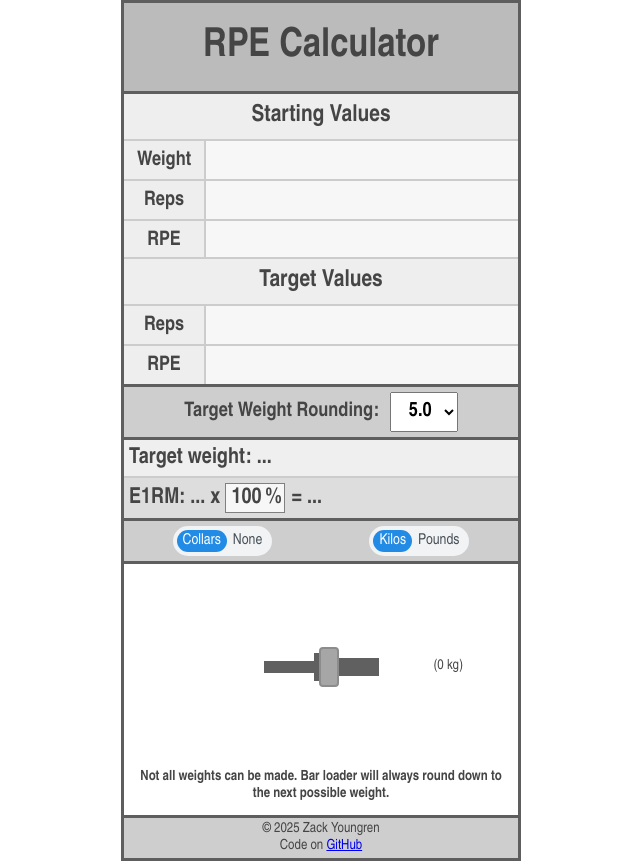
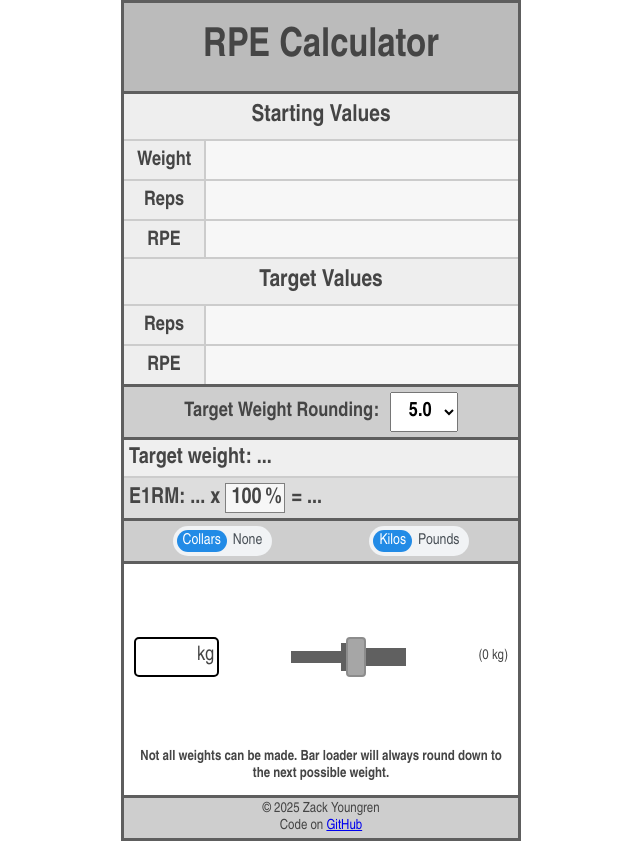
Before and after one commit to zack/rpe, a React (Vite) app: page / in a window 1280 px wide. Shown: the whole page, without its empty margins (319-959 px from the left). Built offline with nearby package versions, Linux system fonts and the light colour scheme; a web font is replaced by a local one.

Commit message:
collars, pounds, kilos, bar weight, plates, etc.

```diff
--- a/src/App.css
+++ b/src/App.css
@@ -56,20 +56,40 @@ body {
   height: 165px;
   margin: 20px 0;
   place-content: center;
+  justify-content: space-between;
+  margin: 10px;
 }
 
 .bar-container {
+  display: flex;
   align-items: center;
+  justify-content: center;
+}
+
+.bar-weight-container {
   display: flex;
+  width: 85px;
 }
 
 input.bar-weight {
   border-radius: 5px;
   border: 2px solid black;
-  font-size: 20px;
+  display: inline;
+  font-weight: bold;
   height: 40px;
-  text-align: center;
-  width: 70px;
+  padding-left: 5px;
+  padding: 2px;
+  position: relative;
+  width: 85px;
+}
+
+.bar-weight-unit {
+  display: inline;
+  position: relative;
+  right: 22px;
+  top: 7.5px;
+  user-select: none;
+  z-index: 1;
 }
 
 .actual-bar-weight {
@@ -131,39 +151,39 @@ input.bar-weight {
   writing-mode: vertical-rl;
 }
 
-.plate.k25 {
+.plate.k25, .plate.l55 {
   background: #d90000;
   border: 2px solid #970000;
   height: 160px;
 }
 
-.plate.k20 {
+.plate.k20, .plate.l45 {
   background: #0000b7;
   border: 2px solid #170068;
   height: 160px;
 }
 
-.plate.k15 {
+.plate.k15, .plate.l35 {
   background: #eaea14;
   border: 2px solid #b1b100;
   color: black;
   height: 160px;
 }
 
-.plate.k10 {
+.plate.k10, .plate.l25 {
   background: green;
   border: 2px solid #004200;
   height: 160px;
 }
 
-.plate.k5 {
+.plate.k5, .plate.l10 {
   background: white;
   border: 2px solid #ccc;
   color: black;
   height: 120px;
 }
 
-.plate.k2p5 {
+.plate.k2p5, .plate.l5 {
   background: black;
   border: 2px solid black;
   height: 110px;
@@ -171,7 +191,7 @@ input.bar-weight {
   width: 17px;
 }
 
-.plate.k1p25 {
+.plate.k1p25, .plate.l2p5 {
   background: silver;
   border: 2px solid grey;
   color: black;
@@ -180,15 +200,15 @@ input.bar-weight {
   width: 17px;
 }
 
-.plate.k0p5 {
+.plate.k0p5, .plate.l1p25 {
   background: green;
   border: 2px solid #004200;
-  height: 70px;
+  height: 85px;
   line-height: 8px;
   width: 12px;
 }
 
-.plate.k0 {
+.plate.k0, .plate.l0 {
   display: none;
 }
 
--- a/src/App.tsx
+++ b/src/App.tsx
@@ -26,19 +26,14 @@ function getPlates(weight: number | false, useCollars: boolean, platesUnit: stri
     return ({ plates: [], actualWeight: 0 });
   }
 
-  console.log("====================== START");
-  console.log({ weight });
-
   const barWeight = platesUnit === 'Kilos' ? 20 : 45;
-  const collarWeight = useCollars ? 5 : 0;
+  const collarWeight = useCollars ? (platesUnit === 'Kilos' ? 5 : 11) : 0;
   let remainingWeight = weight - barWeight - collarWeight;
   let actualWeight = barWeight + collarWeight;
 
-  console.log({ startingWeight: remainingWeight });
-
   const plateSizes = platesUnit === 'Kilos'
     ? [25, 20, 15, 10, 5, 2.5, 1.25, 0.5]
-    : [45, 25, 10, 5, 2.5, 1.25, 0.5, 0.25];
+    : [45, 35, 25, 10, 5, 2.5, 1.25];
 
   const largestPossiblePlate = (remainingWeight: number) : number | undefined => {
     return plateSizes.find(plate => plate * 2 <= remainingWeight);
@@ -46,16 +41,14 @@ function getPlates(weight: number | false, useCollars: boolean, platesUnit: stri
 
   const plates: number[] = [];
 
+
   while (largestPossiblePlate(remainingWeight) !== undefined) {
     const nextPlate =largestPossiblePlate(remainingWeight) as number;
     plates.push(nextPlate);
-    console.log({ nextPlate });
     remainingWeight -= 2 * nextPlate;
     actualWeight += 2 * nextPlate;
-    console.log({ remainingWeight });
   }
 
-  console.log({ plates });
   return ({ plates, actualWeight });;
 }
 
@@ -94,10 +87,14 @@ function App() {
   const [useCollars, setUseCollars] = useState('Collars');
   const [platesUnit, setPlatesUnit] = useState('Kilos');
 
+  const [barWeight, setBarWeight] = useState("");
+  const [overrideBarWeight, setOverrideBarWeight] = useState(false);
+
   const startingWeightNum = Number(startingWeight);
   const startingRPENum = Number(startingRPE);
   const targetRPENum = Number(targetRPE);
   const e1RMMultiplierNum = Number(e1RMMultiplier);;
+  const barWeightNum = Number(barWeight);
 
   const errors = {
     startingWeight: "",
@@ -154,6 +151,10 @@ function App() {
     && !errors.targetRPE
     && roundTo((e1RM * getRPECoefficient(targetReps as RPE, targetRPENum)), rounding);
 
+  if (overrideBarWeight && targetWeight) {
+    setBarWeight(targetWeight.toFixed(2));
+    setOverrideBarWeight(false);
+  }
 
   if (showE1RM && targetWeight && targetWeight < 0) {
     errors.targetReps = "Reps too high"
@@ -161,7 +162,7 @@ function App() {
 
   const showTargetWeight = !errors.targetReps && targetWeight;
 
-  const { plates, actualWeight } = getPlates(targetWeight, useCollars === 'Collars', platesUnit);
+  const { plates, actualWeight } = getPlates( barWeightNum, useCollars === 'Collars', platesUnit);
 
   return (
     <>
@@ -181,7 +182,7 @@ function App() {
             className="text"
             id="starting-weight"
             inputMode="numeric"
-            onChange={(e) => setStartingWeight(e.target.value.replace(/[^0-9.]/g,""))}
+            onChange={(e) => { setStartingWeight(e.target.value.replace(/[^0-9.]/g,"")); setOverrideBarWeight(true); }}
             type="text"
             value={startingWeight ? startingWeight : ""}
           />
@@ -198,7 +199,7 @@ function App() {
             className="text"
             id="starting-reps"
             inputMode="numeric"
-            onChange={(e) => setStartingReps(Number(e.target.value))}
+            onChange={(e) => { setStartingReps(Number(e.target.value)); setOverrideBarWeight(true); }}
             value={startingReps ? startingReps : ""}
           />
         </div>
@@ -215,7 +216,7 @@ function App() {
             id="starting-rpe"
             inputMode="numeric"
             onBlur={() => setStartingRPEFocused(false)}
-            onChange={(e) => setStartingRPE(e.target.value.replace(/[^0-9.]/g,""))}
+            onChange={(e) => { setStartingRPE(e.target.value.replace(/[^0-9.]/g,"")); setOverrideBarWeight(true); }}
             onFocus={() => setStartingRPEFocused(true)}
             value={startingRPENum ? startingRPE : ""}
           />
@@ -236,7 +237,7 @@ function App() {
             className="text"
             id="target-reps"
             inputMode="numeric"
-            onChange={(e) => setTargetReps(Number(e.target.value))}
+            onChange={(e) => { setTargetReps(Number(e.target.value)); setOverrideBarWeight(true); }}
             value={targetReps ? targetReps : ""}
           />
         </div>
@@ -253,7 +254,7 @@ function App() {
             id="target-rpe"
             inputMode="numeric"
             onBlur={() => setTargetRPEFocused(false)}
-            onChange={(e) => setTargetRPE(e.target.value.replace(/[^0-9.]/g,""))}
+            onChange={(e) => { setTargetRPE(e.target.value.replace(/[^0-9.]/g,"")); setOverrideBarWeight(true); }}
             onFocus={() => setTargetRPEFocused(true)}
             value={targetRPE ? targetRPE : ""}
           />
@@ -281,7 +282,7 @@ function App() {
             className="e1rm-multiplier text"
             inputMode="numeric"
             maxLength={3}
-            onChange={(e) => setE1RMMultiplier(e.target.value.replace(/[^0-9.]/g,""))}
+            onChange={(e) => { setE1RMMultiplier(e.target.value.replace(/[^0-9.]/g,"")); setOverrideBarWeight(true); }}
             value={e1RMMultiplierNum ? e1RMMultiplierNum : ""}
           />
           <div className="e1rm-percent">
@@ -313,7 +314,19 @@ function App() {
       </div>
 
       <div className="bar-loader">
-        <div className="flex-pad">
+        <div className="bar-weight-container">
+          <input
+            className="bar-weight"
+            id="bar-weight"
+            inputMode="numeric"
+            onChange={(e) => { setBarWeight(e.target.value.replace(/[^0-9.]/g,"")) }}
+            onBlur={() => setBarWeight(barWeight ? Number(barWeight).toFixed(2) : "")}
+            type="text"
+            value={barWeight ? barWeight : ""}
+          />
+          <div className="bar-weight-unit">
+            { platesUnit === 'Kilos' ? 'kg' : 'lb' }
+          </div>
         </div>
 
         <div className="bar-container">
@@ -321,7 +334,7 @@ function App() {
           <div className="bar left2"/>
           <div className="plates">
             { plates.map((plate: number, index) => (
-              <div key={index} className={`plate k${plate.toString().replace('.','p')}`}>
+              <div key={index} className={`plate ${platesUnit === "Kilos" ? "k" : "l"}${plate.toString().replace('.','p')}`}>
                 { plate }
               </div>
             )) }
@@ -330,7 +343,7 @@ function App() {
           <div className="bar right"/>
         </div>
 
-        <div className="actual-bar-weight flex-pad">
+        <div className="actual-bar-weight">
           ({actualWeight}{ platesUnit === 'Kilos' ? ' kg' : ' lbs' })
         </div>
       </div>
```
Lines whose indentation alone changed are shown as unchanged.
